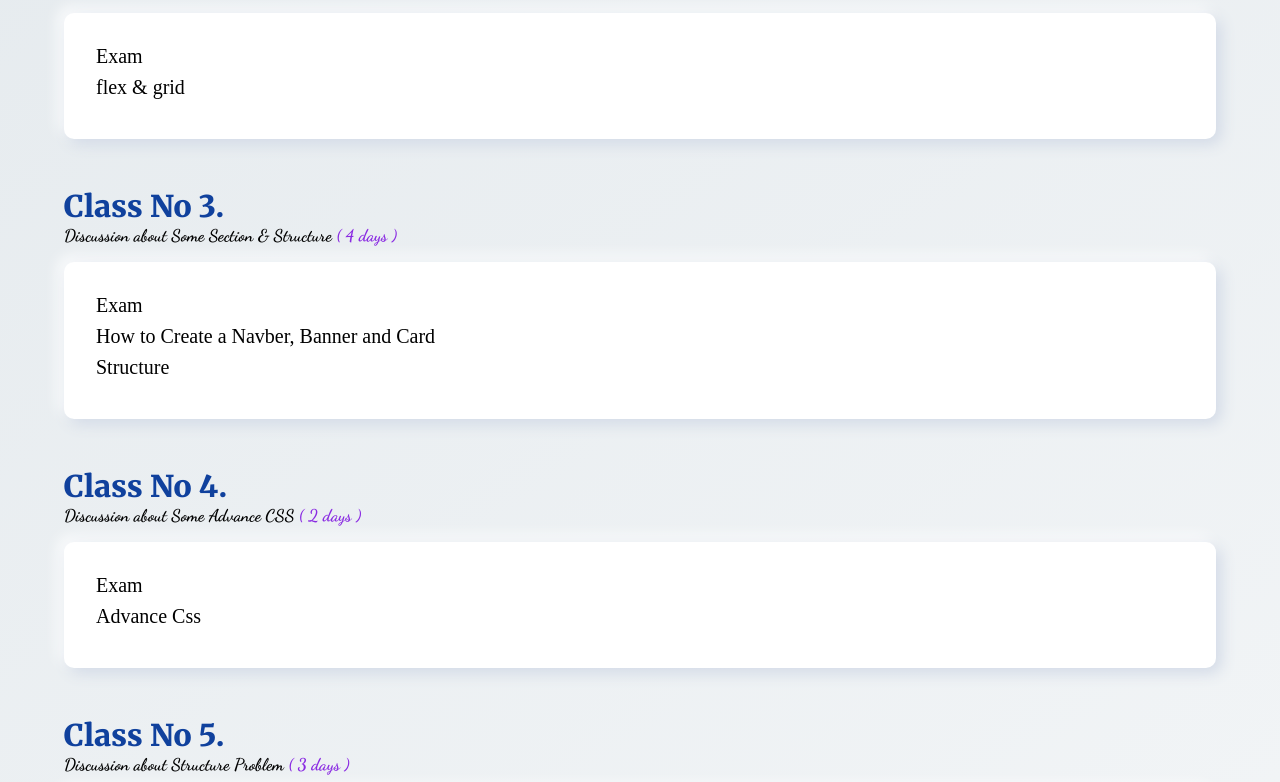
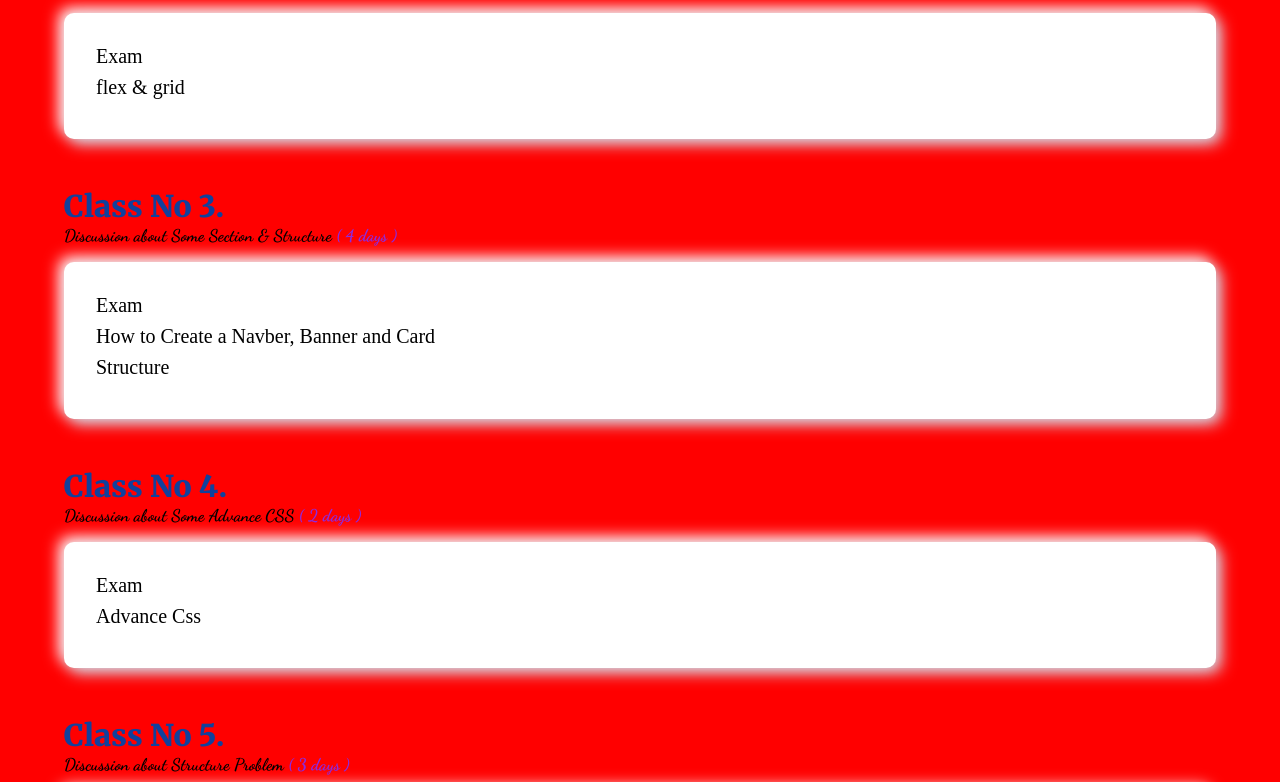
Before and after one commit to AmanullahHaquenobin/coolwebsite, a plain HTML site: page index.html in a window 1280 px wide. Shown: the part 722-1504 px from the top of the page. Drawn offline with Linux system fonts and the light colour scheme; a web font is replaced by a local one.

Commit message:
Update style.css

```diff
--- a/style.css
+++ b/style.css
@@ -3,8 +3,8 @@
 	padding: 0;
 }
 body{
-	background: linear-gradient(145deg, #e2e8ec, #fff);
-	    font-family: 'Merriweather', serif;
+	background: red;
+	font-family: 'Merriweather', serif;
 }
 
 .container {
```
